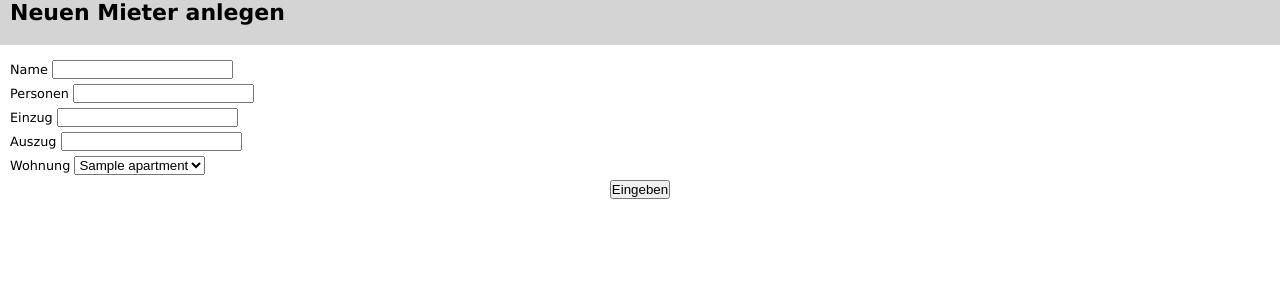
After one commit to Hoernchen20/service-charges, a PHP site: page /tenant_new.php?param=1 in a window 1280 px wide. The commit adds this page. Shown: the top 300 px of the page. Run offline with PHP 8.4, Linux system fonts and the light colour scheme; tables that the repository leaves empty or names only in its code hold one stand-in row (values such as "Sample post").

Commit message:
Seite zum hinzufügen von Mietern angelegt, allerdings muss die Datumseingabe noch auf deutsches Format umgestellt werden

```diff
--- a/tenant.php
+++ b/tenant.php
@@ -6,6 +6,7 @@
     <meta name="author" content="Felix Horn">
     <meta http-equiv="language" content="de">
     <link rel="stylesheet" type="text/css" href="styles.css">
+    <script type="text/JavaScript" src="inc/menue.js"></script>
   </head>
 
   <body>
@@ -93,6 +94,9 @@
 
               echo '</tbody>
                   </table>';
+              echo '<p class="menue">
+                      <a href="#" onclick="fenster_param(\'tenant_new\',\'' . $row->id . '\')">Neuen Mieter anlegen</a>
+                    </p> ';
             }
             mysqli_close($db);
           ?>
--- /dev/null
+++ b/tenant_new.php
@@ -0,0 +1,80 @@
+<!DOCTYPE HTML PUBLIC "-//W3C//DTD HTML 4.01 Transitional//EN">
+<html>
+  <head>
+    <title>Nebenkostenabrechnung - Neuen Mieter anlegen</title>
+    <meta http-equiv="content-type" content="text/html; charset=UTF-8">
+    <meta name="author" content="Felix Horn">
+    <meta http-equiv="language" content="de">
+    <link rel="stylesheet" type="text/css" href="styles.css">
+  </head>
+  <?php
+    include 'dbconnect.php';
+    $result = FALSE;
+    if ($_POST) {
+      $query = 'INSERT INTO
+                  tenant
+                VALUES (\'\',\'' .
+                  $_POST['name'] . '\',\'' .
+                  $_POST['persons'] . '\',\'' .
+                  $_POST['entry'] . '\',\'' .
+                  $_POST['extract'] . '\',\'' .
+                  $_POST['apartment_id'] . '\')';
+      $result = mysqli_real_query($db, $query);
+    }
+
+    $query_apartment = 'SELECT
+                            apartment.id, apartment.name
+                          FROM
+                            apartment
+                          WHERE apartment.house_id =' . $_GET['param'] .
+                          ' ORDER BY apartment.name ASC';
+    $result_apartment = mysqli_query($db, $query_apartment);
+
+    mysqli_close($db);
+
+    echo '<body';
+    if ($result) {
+      echo ' onload="window.opener.location.href=\'tenant.php\'; window.close();"';
+    }
+    echo '>';
+  ?>
+      <div class="head">
+        <h1>Neuen Mieter anlegen</h1>
+      </div>
+      <div class="inhalt">
+        <form action="tenant_new.php?param=<?php echo $_GET['param']; ?>" method="post">
+          <p>
+            <label for="name">Name</label>
+            <input type="text" name="name" class="feld" />
+          </p>
+          <p>
+            <label for="persons">Personen</label>
+            <input type="text" name="persons" class="feld" />
+          </p>
+          <p>
+            <label for="entry">Einzug</label>
+            <input type="text" name="entry" class="feld" />
+          </p>
+          <p>
+            <label for="extract">Auszug</label>
+            <input type="text" name="extract" class="feld" />
+          </p>
+          <!-- Auswahlfeld für Wohnung
+          ein <select> über php mit daten aus der tabelle generieren-->
+          <p>
+            <label for="apartment_id">Wohnung</label>
+            <select name="apartment_id">
+              <?php
+                while($row_apartment = mysqli_fetch_object($result_apartment)) {
+                  echo '<option value="' . $row_apartment->id . '">' . $row_apartment->name ."</option>\n";
+                }
+              ?>
+            </select>
+          </p>
+          <p style="text-align: center">
+            <input type="submit" value="Eingeben" />
+          </p>
+        </form>
+      </div>
+  </body>
+</html>
```
